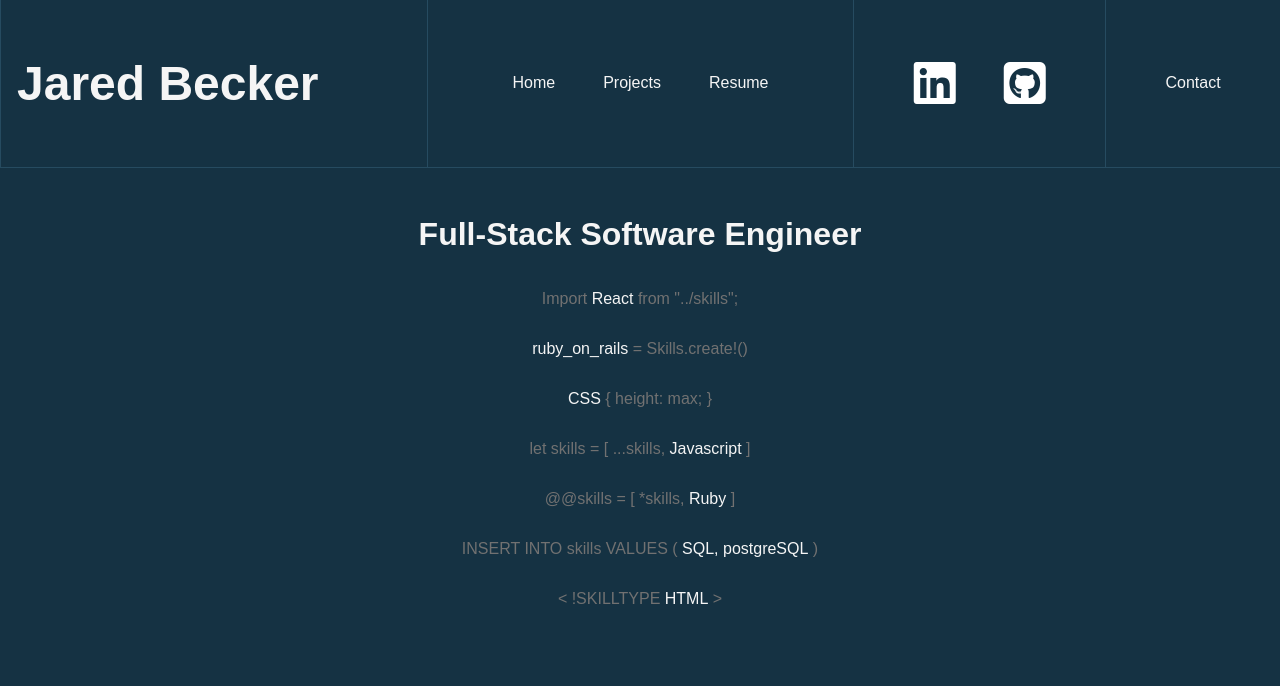
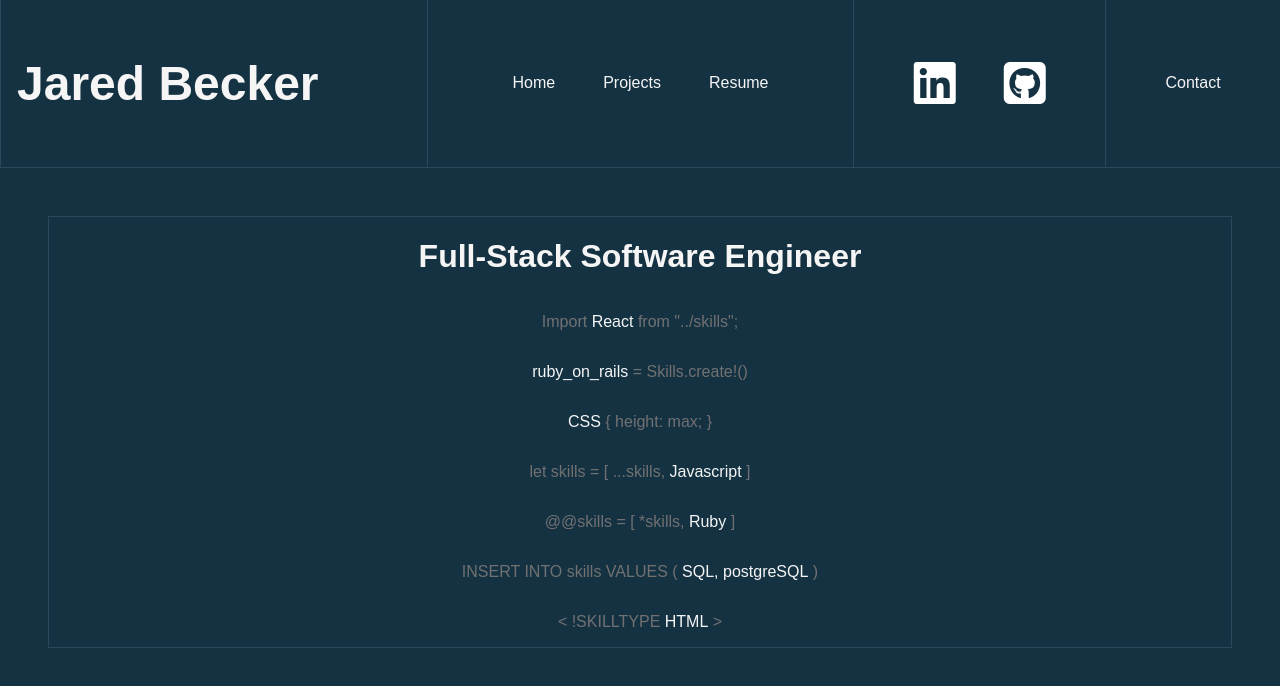
Before and after one commit to Jbecker9/my-portfolio, a React (Vite) app: page / in a window 1280 px wide. Shown: the top 686 px of the page. Built offline with nearby package versions, Linux system fonts and the light colour scheme.

Commit message:
adding body contents

```diff
--- a/src/components/Body.jsx
+++ b/src/components/Body.jsx
@@ -1,11 +1,17 @@
 import React from "react";
+import Languages from "./Body/Languages";
+import NavButtons from "./Body/NavButtons";
+import Summary from "./Body/Summary";
 import Title from "./Body/Title";
+import "../styles/App.css"
 
 function Body(){
 
     return(
         <div className="Body-bodyDiv">
             <Title />
+            <Summary />
+            <NavButtons />
         </div>
     )
 }
--- /dev/null
+++ b/src/components/Body/NavButtons.jsx
@@ -0,0 +1,12 @@
+import React from "react";
+
+function NavButtons(){
+
+    return(
+        <div>
+
+        </div>
+    )
+}
+
+export default NavButtons
--- /dev/null
+++ b/src/components/Body/Summary.jsx
@@ -0,0 +1,12 @@
+import React from "react";
+
+function Summary(){
+
+    return(
+        <div>
+
+        </div>
+    )
+}
+
+export default Summary
--- a/src/styles/App.css
+++ b/src/styles/App.css
@@ -1,9 +1,15 @@
+.Body-div{
+  display: grid;
+  height: 100%;
+}
+
+
+
+
 
 /* .App-div{
   background-color: #153243;
 } */
-
-
 
 /*
 
--- a/src/styles/Title.css
+++ b/src/styles/Title.css
@@ -1,8 +1,11 @@
 .Title-div {
+    display: grid;
+    height: 100%;
     text-align: center;
     margin: 3rem;
     font-family: 'Source Code Pro', sans-serif;
     color: whitesmoke;
+    border: 1px solid var(--border-color);
 }
 
 .Title-h1 {
```
